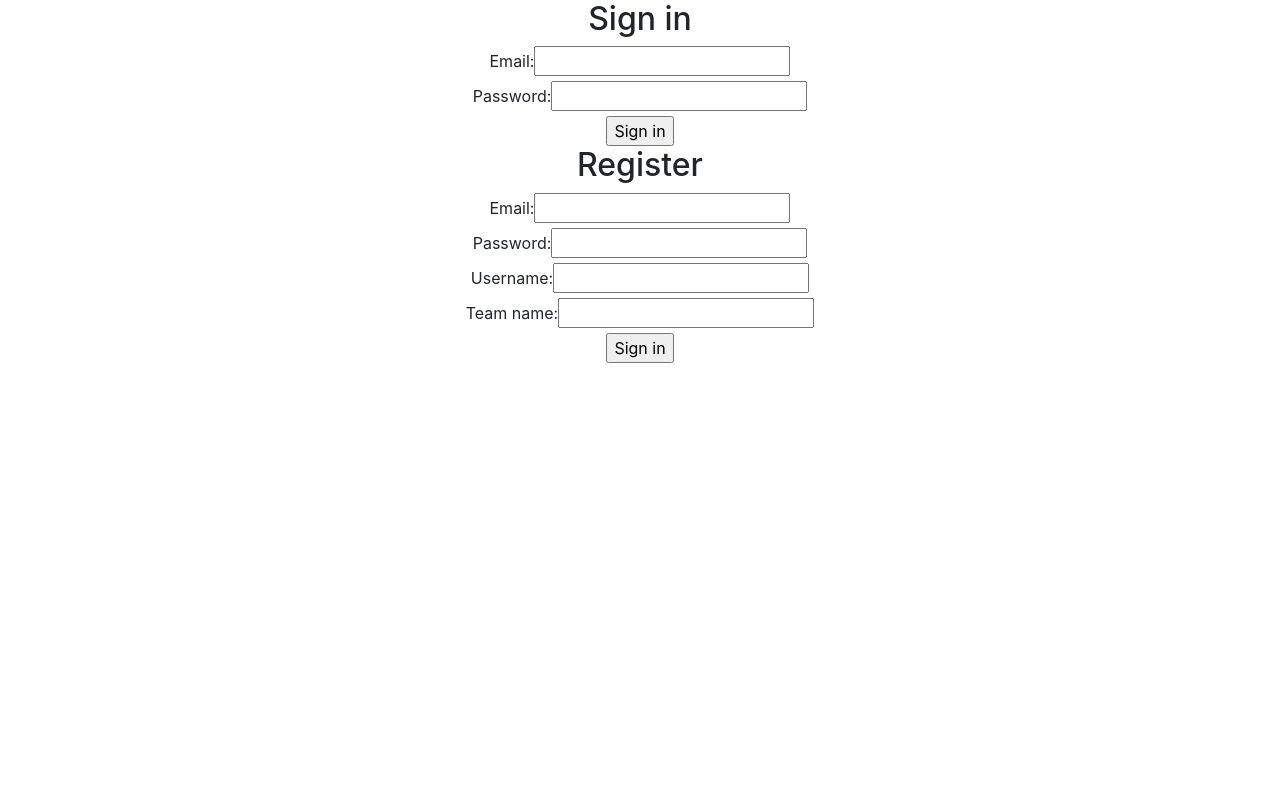
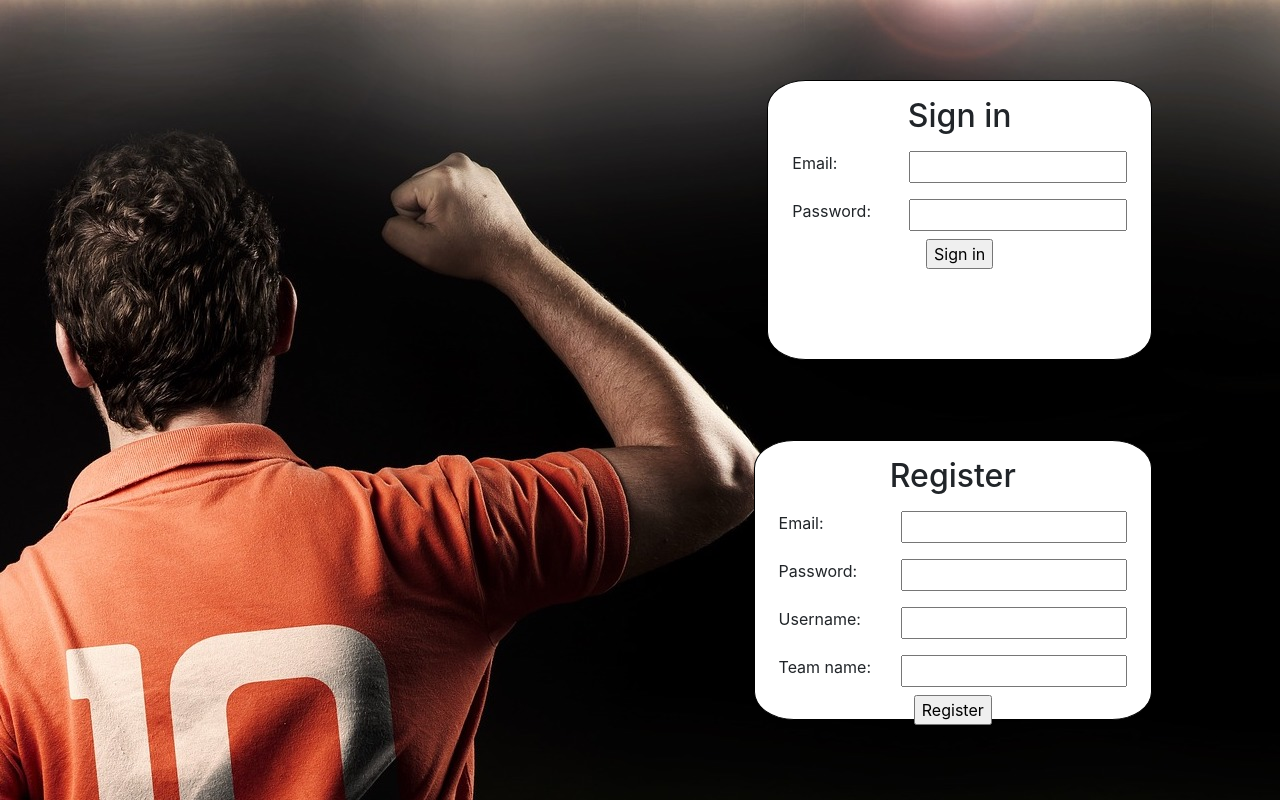
Before and after one commit to olivrrrrr/bnta-capstone-project, a React (Create React App) app in the folder client-side/: page /loginpage in a window 1280 px wide. Built offline with nearby package versions, Linux system fonts and the light colour scheme.

Commit message:
css styling to login page

```diff
--- a/client-side/src/components/LoginForm.js
+++ b/client-side/src/components/LoginForm.js
@@ -1,5 +1,6 @@
 import React, {useState, useEffect} from 'react'
 import bcrypt from 'bcryptjs'
+import '../styles/LoginForm.css'
 
 //https://medium.com/boca-code/how-to-encrypt-password-in-your-react-app-before-you-send-it-to-the-api-6e10a06f0a8e
 const salt = bcrypt.genSaltSync(10);
@@ -39,12 +40,12 @@ function LoginForm({onLoginFormSubmit}) {
                     <label htmlFor="username/email">Email:</label>
                     <input type="text" id="email" value={identity} onChange={handleIdentityChange} />
                 </div>
-                <div className="formElement">
+                <div className="form-element">
                     <label htmlFor="password">Password: </label>
                     <input type="password" id="password" value={password}
                         onChange={handlePasswordChange} />
                 </div>
-                <div className="formElement">
+                <div className="submit-button">
                     <input type="submit" value="Sign in"/>
                 </div>
             </form>
--- a/client-side/src/components/RegisterForm.js
+++ b/client-side/src/components/RegisterForm.js
@@ -1,5 +1,6 @@
 import React, {useState, useEffect} from 'react'
 import bcrypt from 'bcryptjs'
+import '../styles/LoginForm.css'
 
 //https://medium.com/boca-code/how-to-encrypt-password-in-your-react-app-before-you-send-it-to-the-api-6e10a06f0a8e
 const salt = bcrypt.genSaltSync(10);
@@ -54,23 +55,23 @@ function RegisterForm({onRegisterFormSubmit}) {
                     <label htmlFor="email">Email:</label>
                     <input type="text" id="email" value={email} onChange={handleEmailChange} />
                 </div>
-                <div className="formElement">
+                <div className="form-element">
                     <label htmlFor="password">Password: </label>
                     <input type="password" id="password" value={password}
                         onChange={handlePasswordChange} />
                 </div>
-                <div className="formElement">
+                <div className="form-element">
                     <label htmlFor="userName">Username: </label>
                     <input type="text" id="userName" value={userName}
                         onChange={handleUserNameChange} />
                 </div>
-                <div className="formElement">
+                <div className="form-element">
                     <label htmlFor="teamName">Team name: </label>
                     <input type="text" id="teamName" value={teamName}
                         onChange={handleTeamNameChange} />
                 </div>
-                <div className="formElement">
-                    <input type="submit" value="Sign in"/>
+                <div className="submit-button">
+                    <input type="submit" value="Register"/>
                 </div>
             </form>
         </div>
--- a/client-side/src/pages/LoginPage.js
+++ b/client-side/src/pages/LoginPage.js
@@ -3,6 +3,7 @@ import React from 'react'
 import LoginForm from '../components/LoginForm.js'
 import RegisterForm from '../components/RegisterForm.js'
 import { useNavigate } from 'react-router-dom'
+import '../styles/LoginPage.css'
 
 function LoginPage({ setData }) {
 
@@ -36,7 +37,7 @@ function LoginPage({ setData }) {
 
     return (
 
-        <div>
+        <div className="login-page">
             <LoginForm onLoginFormSubmit={onLoginFormSubmit}></LoginForm>
             <RegisterForm onRegisterFormSubmit={onRegisterFormSubmit}></RegisterForm>
         </div>
--- /dev/null
+++ b/client-side/src/styles/LoginForm.css
@@ -0,0 +1,23 @@
+.login-display {
+    border: 1px solid black;
+    border-radius: 10%;
+    padding: 1em;
+    height: 35%;
+    background-color: white;
+}
+
+.form-element {
+    display: flex;
+    flex-wrap: nowrap;
+    padding: 0.5em;
+}
+
+.form-element > label{
+    display: flex;
+    width: 35%;
+}
+
+.form-element > input{
+    display: flex;
+    width: 65%;
+}
--- /dev/null
+++ b/client-side/src/styles/LoginPage.css
@@ -0,0 +1,32 @@
+/* .login-page {
+    display: flex;
+    flex-wrap: wrap;
+    justify-content: space-evenly;
+    align-items: center;
+    height: 100vh;
+    background-image: url(../images/loginpagesuperleague.jpg);
+} */
+
+.login-page {
+    display: flex;
+    flex-wrap: wrap;
+    flex-direction: column;
+    justify-content: space-evenly;
+    align-items: flex-end;
+    height: 100vh;
+    background-image: url(../images/loginpagesuperleague.jpg);
+    padding-right: 8em;
+}
+
+@media (max-width: 640px) {
+    .login-page {
+    width: 100%;
+    display: flex;
+    flex-wrap: wrap;
+    justify-content: space-evenly;
+    align-items: center;
+    height: 100vh;
+    background-image: url(../images/loginpagesuperleague.jpg);
+    padding-right: 0em;
+}
+}
```
Also changed, not shown: client-side/src/images/loginpagesuperleague.jpg (added).
